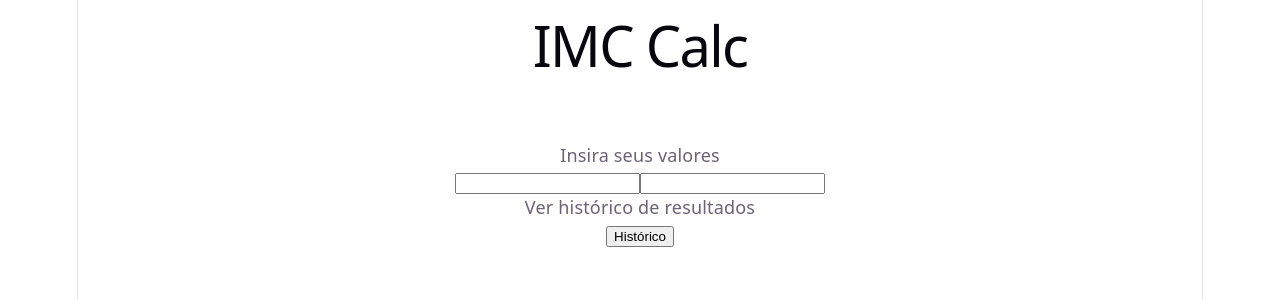
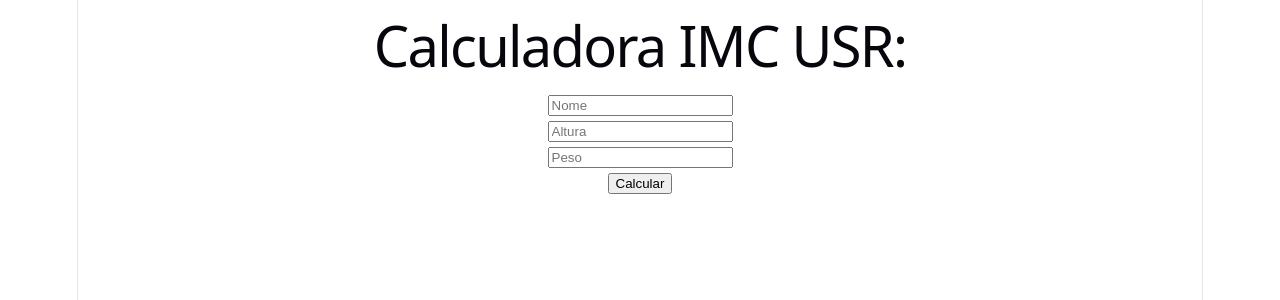
Before and after one commit to Gabriel-Fontanari1/Imc_Calc, a Vue app: page / in a window 1280 px wide. Shown: the top 300 px of the page. Built offline with nearby package versions, Linux system fonts and the light colour scheme.

Commit message:
Estruturação do código principal. Falta finalizar a func de descrição do imc!!!!!!!!!!

```diff
--- a/src/App.vue
+++ b/src/App.vue
@@ -1,49 +1,66 @@
-<script>
-import HelloWorld from './components/HelloWorld.vue'
+<script setup>
+import {computed, ref} from 'vue';
+//variaveis
+const height = ref('')
+const weight = ref('')
+const name = ref('')
+const imc = ref('')
 
-let individualHeight;
-export default {
-  name: 'App',
-  data() {
-    return {
-
+function FuncImc(){
+  //verificação
+  if(weight.value > 0 && weight.value > 0){
+    const result = weight.value / (height.value * height.value)
+    if(result > 50 || result < 0){
+      imc.value = "Valor Inválido"
+    }else{
+      imc.value = result.toFixed(2) //2 digitos
     }
   }
 }
 
+const ImcDescription = computed(() => {
+  if(imc.value === 0) return ''
+  //completar esta função !!!!!!!!!!!!!!!!
+})
+
+const tittle = "Calculadora IMC USR:"
+
 </script>
 
 <template>
-  <header>
-    <meta charset="UTF-8">
-    <title>Login Formulario</title>
-  </header>
+  <div class="MainContainer">
+    <h1>{{tittle}}</h1> <!--Titulo dinamico-->
 
-  <body>
-  <h1>IMC Calc</h1><br><br>
-  <div id="HomeInputs">
-    <p>Insira seus valores</p>
+    <div  class="InputText">
+      <label for="NameInput"></label>
+      <input type="text" id="NameInput" v-model="name" placeholder="Nome"> <!--model da variavel à ser utilizada-->
+    </div>
 
-    <label for="Mass"></label>
-    <input type="Number" id="Mass">
+    <div  class="InputText">
+      <label for="HeightInput"></label>
+      <input type="number" id="HeightInput" v-model="height" placeholder="Altura"> <!--model da variavel à ser utilizada-->
+    </div>
 
-    <label for="Height"></label>
-    <input type="Number" id="Height">
+    <div class="InputText">
+      <label for="WeightInput"></label>
+      <input type="number" id="WeightInput" v-model="weight" placeholder="Peso">
+    </div>
+
+    <div class="Result">
+      <!--V-if = só adiciona o valor quando imc nao for vazio-->
+      <p class="ImcResult" v-if="imc">IMC: {{imc}}</p>
+      <p class="ImcDescription" v-if="imc">Descrição: </p>
+    </div>
+
+    <div class="BtnPlace">
+      <button @click="() => FuncImc()" :disable="!weight || !height"> <!--Chamada da func-->
+        Calcular
+      </button>
+    </div>
+
   </div>
-
-  <div id="HistoryBase">
-    <p>Ver histórico de resultados</p>
-    <input type="button" value="Histórico" id="HistoryBtn">
-  </div>
-
-  </body>
-
-  <footer>
-
-  </footer>
 </template>
 
-
-<style>
+<style scoped>
 
 </style>
```
